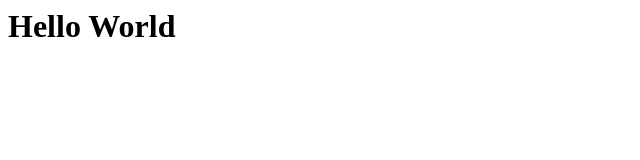
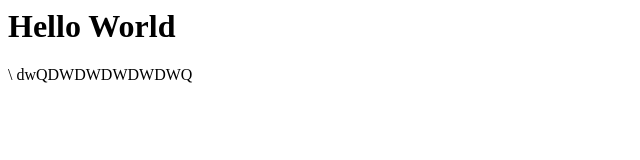
Before and after one commit to sajjadsirsi/FirstSpringProject, a plain HTML site: page index.html in a window 1280 px wide. Shown: the whole page, without its empty margins (0-640 px from the left). Drawn offline with Linux system fonts and the light colour scheme.

Commit message:
adding new lines

```diff
--- a/index.html
+++ b/index.html
@@ -1,4 +1,9 @@
 <html>
 
 <h1>Hello World</h1>
+\
+
+
+
+dwQDWDWDWDWDWQ
 </html>
```
